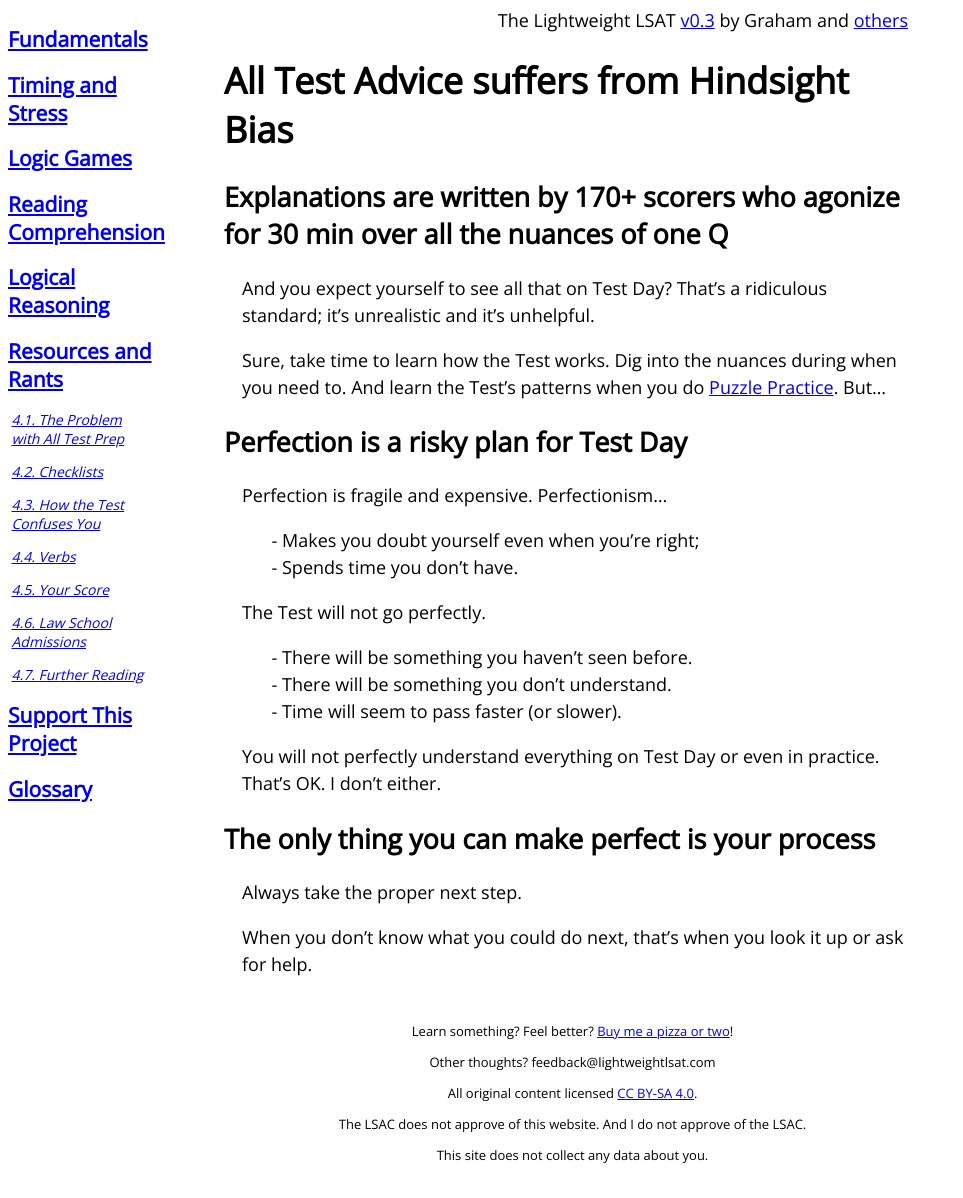
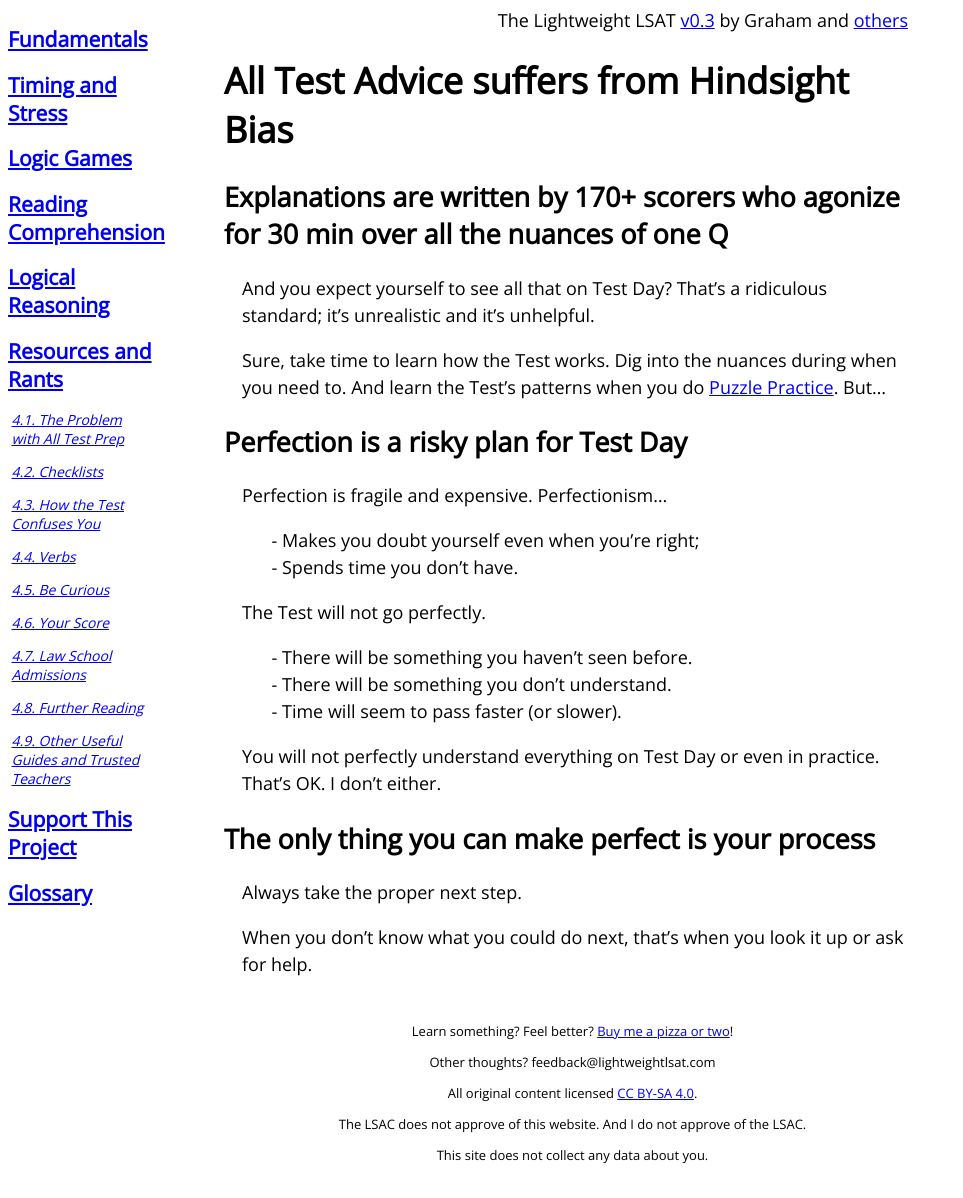
Before and after one commit to gpdowney/lightweightLSAT, a Jekyll site: the page built from pages/resources/others.md, in a window 1280 px wide. Shown: the whole page, without its empty margins (0-963 px from the left). Built offline with Jekyll 4.4.1, drawn with Linux system fonts in a browser that asks for light colours.

Commit message:
new pages

```diff
--- a/_data/nav.yml
+++ b/_data/nav.yml
@@ -19,6 +19,12 @@
   cat: fundamentals
   link: practice.html
   num: 0.3
+  level: one
+
+- name: Favorite Skills
+  cat: fundamentals
+  link: skills.html
+  num: 0.4
   level: one
 
 - name: Timing and Stress
@@ -108,7 +114,7 @@
   link: read.html
   level: zero
 
-- name: Move at the Pace of Understanding
+- name: Move at the Pace of Your Understanding
   cat: read
   link: pace.html
   num: 2.1
@@ -238,22 +244,34 @@
   num: 4.4
   level: one
 
+- name: Be Curious
+  cat: resources
+  link: curious.html
+  num: 4.5
+  level: one
+
 - name: Your Score
   cat: resources
   link: scores.html
-  num: 4.5
+  num: 4.6
   level: one
 
 - name: Law School Admissions
   cat: resources
   link: admissions.html
-  num: 4.6
+  num: 4.7
   level: one
 
 - name: Further Reading
   cat: resources
   link: syllabus.html
-  num: 4.7
+  num: 4.8
+  level: one
+
+- name: Other Useful Guides and Trusted Teachers
+  cat: resources
+  link: recommendations.html
+  num: 4.9
   level: one
 
 - name: Support This Project
```
Also changed, not shown: pages/resources/curious.md (added, +44 -0 lines), pages/resources/recommendations.md (added, +9 -0 lines).
